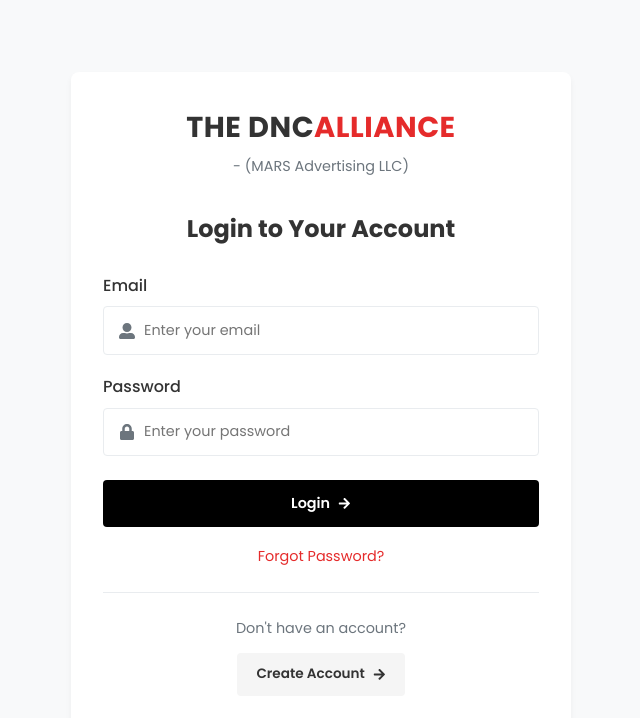
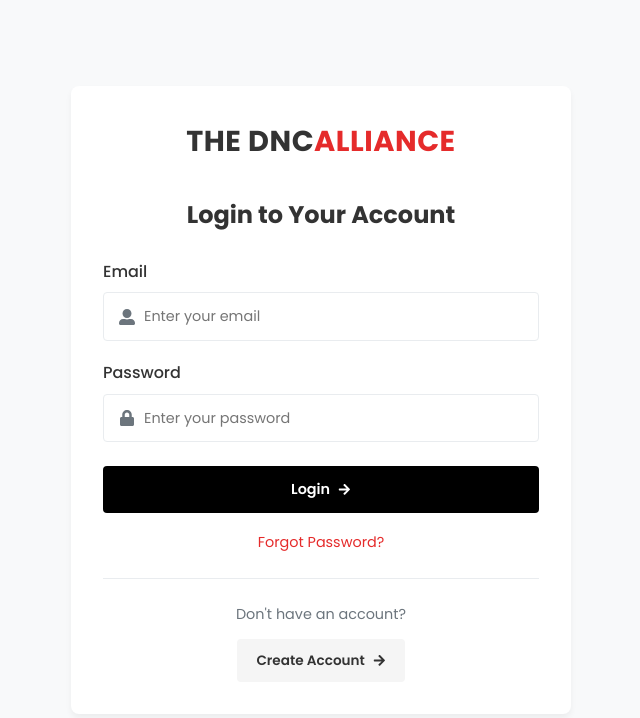
Before and after one commit to waleed0537/blackListAlliance, a React (Vite) app: page / in a window 1280 px wide. Shown: the top 718 px of the page, without its empty margins (319-959 px from the left). Built offline with nearby package versions, Linux system fonts and the light colour scheme; no server answers.

Commit message:
Removed mars adv from login and signup

```diff
--- a/src/data-cache.json
+++ b/src/data-cache.json
@@ -1,6 +1,6 @@
 {
-  "newBlacklistedNumbers": 895,
-  "remainingScrubs": "39,557,585",
-  "lastUpdated": "2025-03-22T17:22:50.014Z",
+  "newBlacklistedNumbers": 925,
+  "remainingScrubs": "39,477,196",
+  "lastUpdated": "2025-03-22T18:22:50.043Z",
   "forceRefreshed": true
 }
--- a/src/login.jsx
+++ b/src/login.jsx
@@ -73,7 +73,7 @@
             <div className="auth-card">
                 <div className="auth-header">
                     <h1 className="auth-logo">THE DNC<span>ALLIANCE</span></h1>
-                    <p>- (MARS Advertising LLC)</p>
+
                 </div>
 
                 <h2 className="auth-title">Login to Your Account</h2>
--- a/src/signup.jsx
+++ b/src/signup.jsx
@@ -42,7 +42,7 @@
             <div className="auth-card">
                 <div className="auth-header">
                     <h1 className="auth-logo">THE DNC<span>ALLIANCE</span></h1>
-                    <p>- (MARS Advertising LLC)</p>
+
                 </div>
 
                 <h2 className="auth-title">Create New Account</h2>
```
